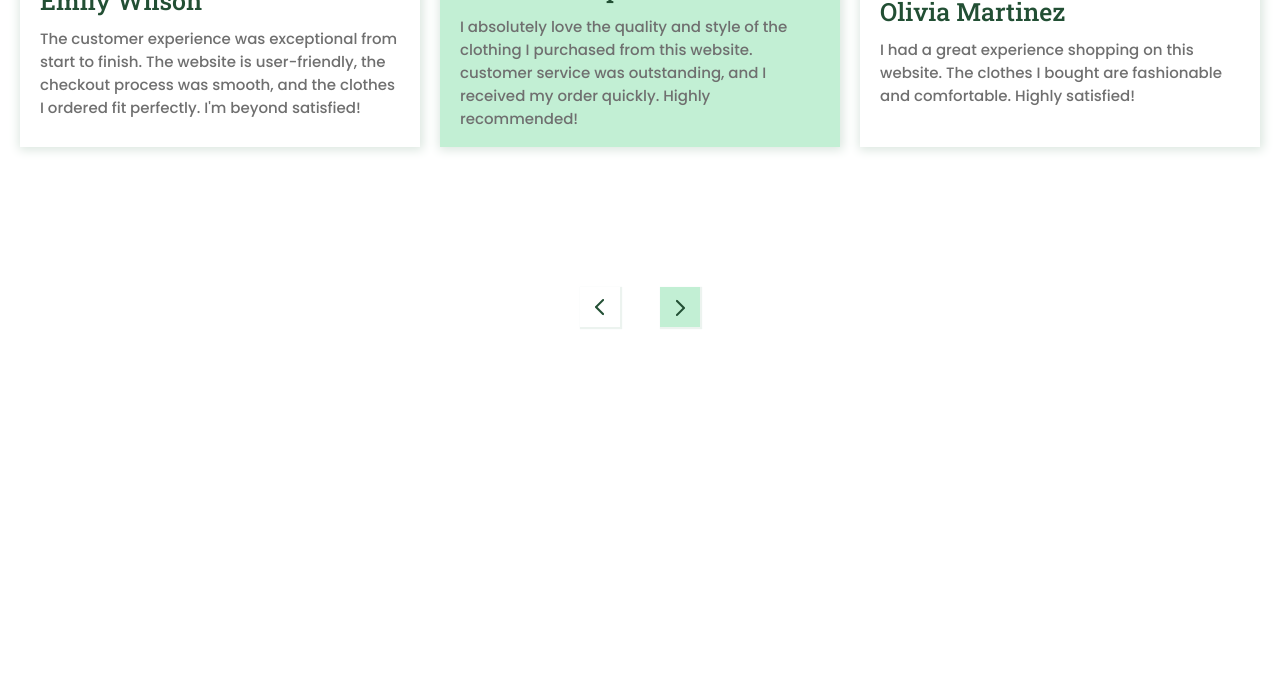
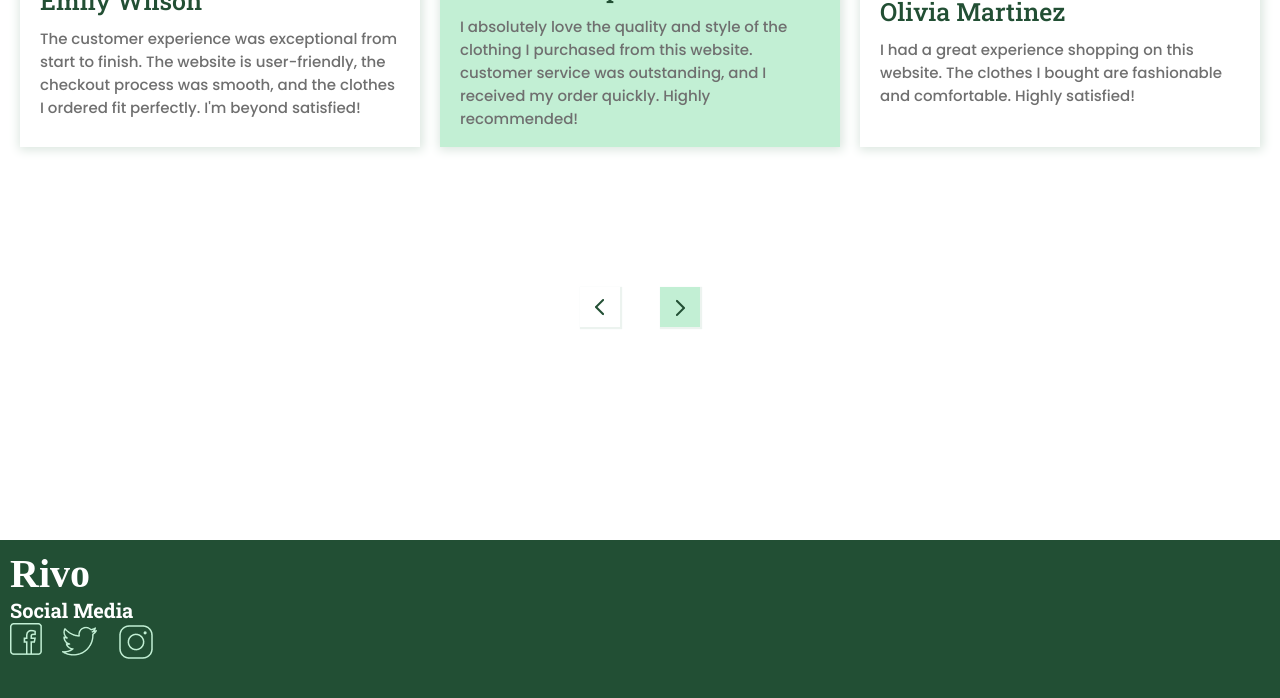
Before and after one commit to eremina-dp3737/shop, a plain HTML site: page index.html in a window 1280 px wide. Shown: the part 8690-9388 px from the top of the page. Before the commit the page ends 9230 px from the top, so only its background shows below. Drawn offline with Linux system fonts and the light colour scheme; a web font is replaced by a local one.

Commit message:
создание контента для секции 7

```diff
--- a/index.html
+++ b/index.html
@@ -571,6 +571,29 @@
             padding: 40px;
 
         }
+        .seventh{
+            min-height: 70vh;
+            padding: 10px;
+            background-color: #224F34;
+        }
+        .FooterLogo{
+            font-size: 40px;
+            color: #ffffff;
+        }
+        .SocialMediaText{
+            color: #ffffff;
+            font-size: 20px;
+            font-family: Roboto slab;
+        }
+        .icon{
+            height: 50px;
+        }
+        .IconsMedia{
+            display: flex;
+            justify-content: start;
+            flex-direction: row;
+            gap: 20px;
+        }
 
 
 
@@ -862,7 +885,25 @@
         </div>
     </section>
     <section class="seventh">
-    <footer></footer>
+    <footer>
+        <div class="AllFooter">
+            <div class="SocMedia">
+                <h1 class="FooterLogo">Rivo</h1>
+                <h2 class="SocialMediaText">Social Media</h2>
+                <div class="IconsMedia">
+                    <div class="icon">
+                        <img src="Group.png" alt="">
+                    </div>
+                    <div class="icon">
+                        <img src="Twitter.png" alt="">
+                    </div>
+                    <div class="icon">
+                        <img src="Instagram.png" alt="">
+                    </div>
+                </div>
+            </div>
+        </div>
+    </footer>
     </section>
 </body>
 
```
Also changed, not shown: Group.png (added), Instagram.png (added), Twitter.png (added).
